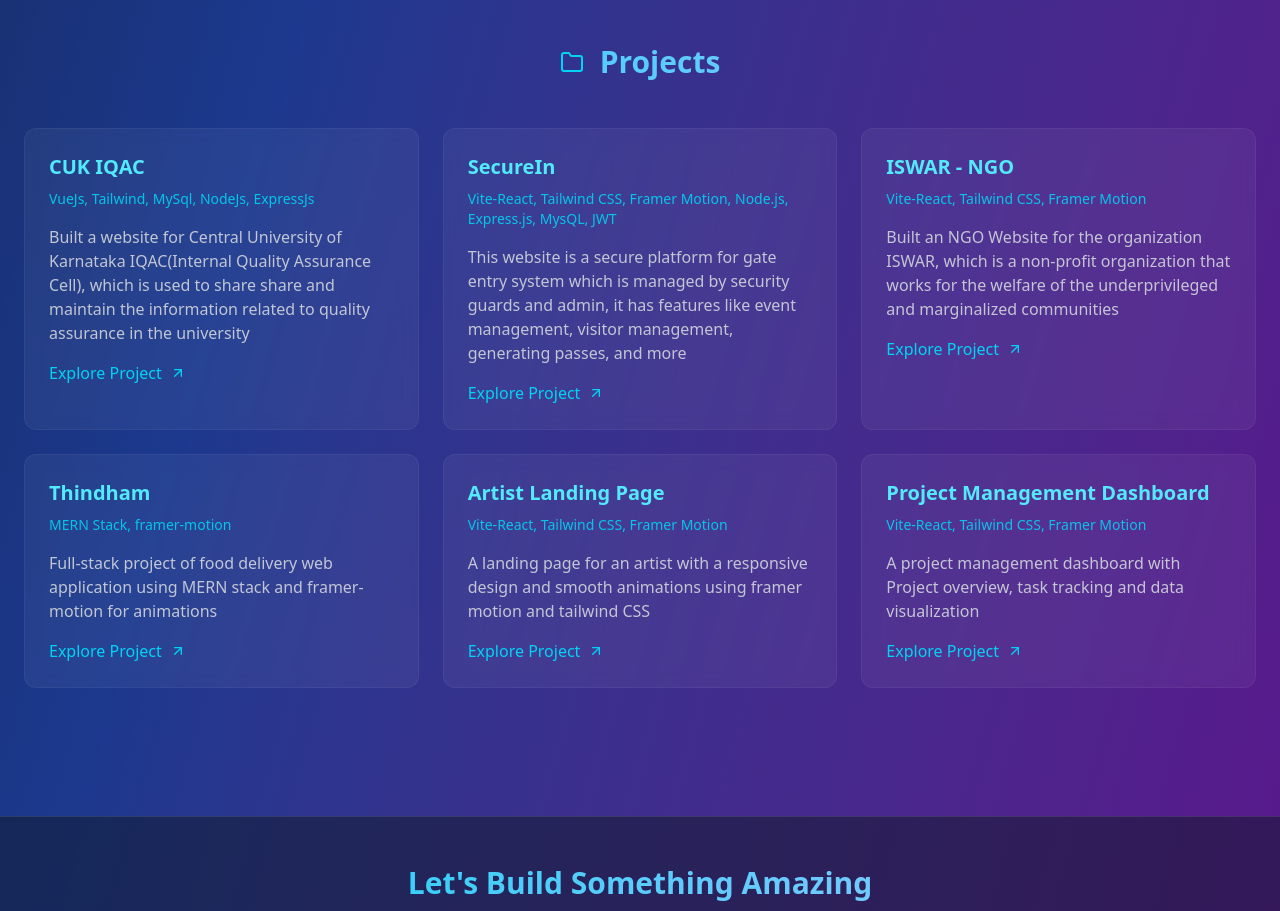
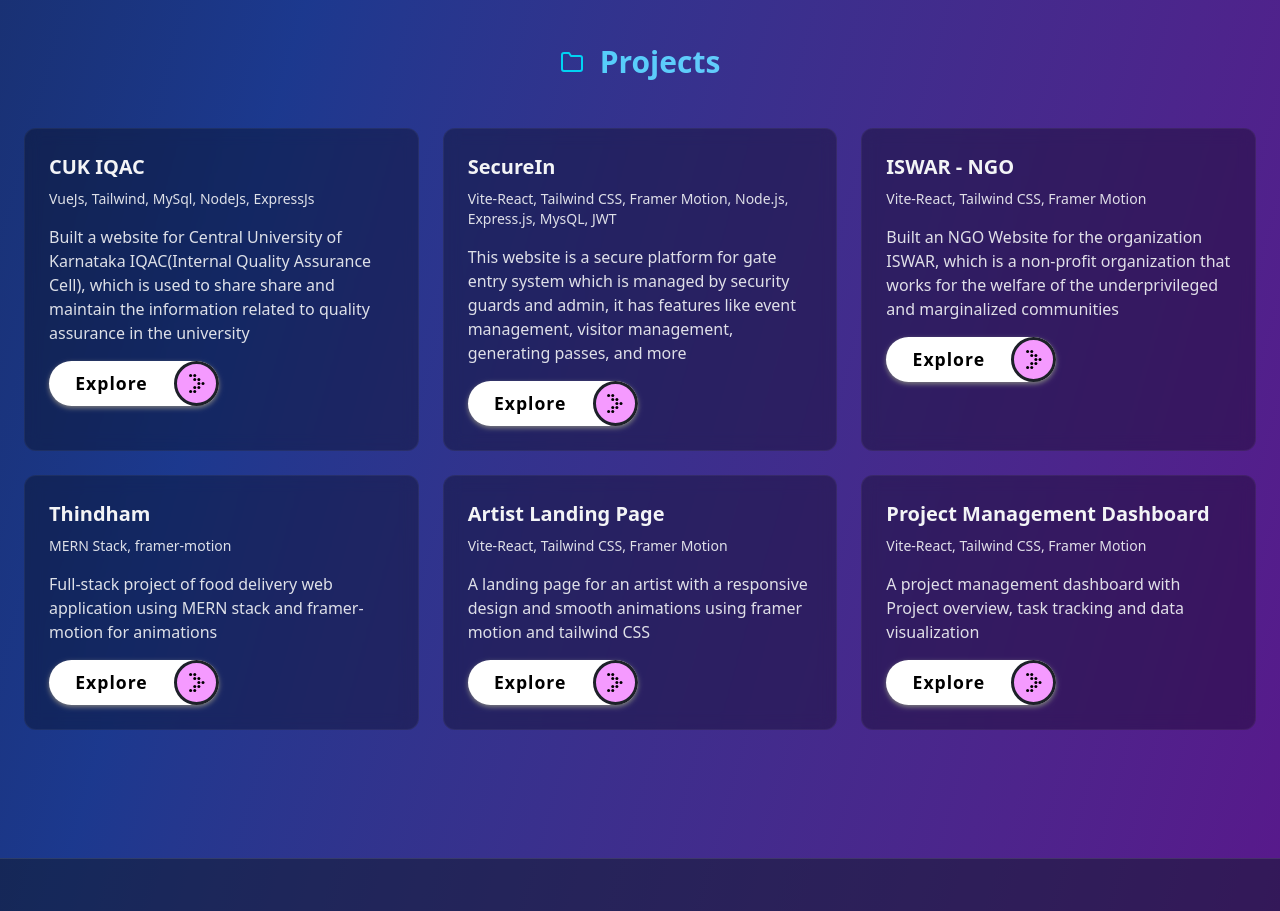
Before and after one commit to surajbi2/my-portfolio, a React (Vite) app: page / in a window 1280 px wide. Shown: the part 3520-4431 px from the top of the page. Built offline with nearby package versions, Linux system fonts and the light colour scheme.

Commit message:
added button component

```diff
--- a/src/App.jsx
+++ b/src/App.jsx
@@ -12,6 +12,7 @@ import {
   SiGit, SiHtml5, SiCss3, SiBootstrap, SiExpress, SiGithub, SiStreamlit, SiPostman, SiSelenium
 } from 'react-icons/si';
 import { educationData, skillCategories, internships, projects } from './data';
+import Button from './components/Button';
 
 const App = () => {
   return (
@@ -343,11 +344,11 @@ const ProjectGallery = () => (
         initial={{ scale: 0.9, opacity: 0 }}
         whileInView={{ scale: 1, opacity: 1 }}
         viewport={{ once: true }}
-        className="p-6 bg-white/5 rounded-xl border border-white/5 hover:border-cyan-400/20 transition-all backdrop-blur-sm"
+        className="p-6 bg-black/30 rounded-xl border border-white/5 hover:border-cyan-400/20 transition-all backdrop-blur-sm"
       >
-        <h3 className="text-xl font-bold text-cyan-300">{project.title}</h3>
-        <p className="text-sm text-cyan-400/90 mt-2">{project.tech}</p>
-        <p className="mt-4 text-gray-300/90">{project.description}</p>
+        <h3 className="text-xl font-bold text-gray-100">{project.title}</h3>
+        <p className="text-sm text-gray-100/90 mt-2">{project.tech}</p>
+        <p className="mt-4 text-gray-100/90">{project.description}</p>
         {project.link && (
           <motion.a
             href={project.link}
@@ -355,8 +356,7 @@ const ProjectGallery = () => (
             whileHover={{ x: 5 }}
             className=" mt-4 text-cyan-400 hover:text-cyan-300 flex items-center gap-2 group"
           >
-            <span>Explore Project</span>
-            <FiArrowUpRight className="transition-transform group-hover:translate-x-1 group-hover:-translate-y-1" />
+            <Button/>
           </motion.a>
         )}
       </motion.div>
--- /dev/null
+++ b/src/components/Button.jsx
@@ -0,0 +1,80 @@
+import React from 'react';
+import styled from 'styled-components';
+
+const Button = () => {
+  return (
+    <StyledWrapper>
+      <button className="Btn-Container">
+        <span className="text">Explore</span>
+        <span className="icon-Container">
+          <svg width={16} height={19} viewBox="0 0 16 19" fill="nones" xmlns="http://www.w3.org/2000/svg">
+            <circle cx="1.61321" cy="1.61321" r="1.5" fill="black" />
+            <circle cx="5.73583" cy="1.61321" r="1.5" fill="black" />
+            <circle cx="5.73583" cy="5.5566" r="1.5" fill="black" />
+            <circle cx="9.85851" cy="5.5566" r="1.5" fill="black" />
+            <circle cx="9.85851" cy="9.5" r="1.5" fill="black" />
+            <circle cx="13.9811" cy="9.5" r="1.5" fill="black" />
+            <circle cx="5.73583" cy="13.4434" r="1.5" fill="black" />
+            <circle cx="9.85851" cy="13.4434" r="1.5" fill="black" />
+            <circle cx="1.61321" cy="17.3868" r="1.5" fill="black" />
+            <circle cx="5.73583" cy="17.3868" r="1.5" fill="black" />
+          </svg>
+        </span>
+      </button>
+    </StyledWrapper>
+  );
+}
+
+const StyledWrapper = styled.div`
+  .Btn-Container {
+    display: flex;
+    width: 170px;
+    height: fit-content;
+    background-color: #fff;
+    border-radius: 40px;
+    box-shadow: 0px 2px 5px gray;
+    justify-content: space-between;
+    align-items: center;
+    border: none;
+    cursor: pointer;
+  }
+  .icon-Container {
+    width: 45px;
+    height: 45px;
+    background-color: #f59aff;
+    display: flex;
+    align-items: center;
+    justify-content: center;
+    border-radius: 50%;
+    border: 3px solid #1d2129;
+  }
+  .text {
+    width: calc(170px - 45px);
+    height: 100%;
+    display: flex;
+    align-items: center;
+    justify-content: center;
+    color: black;
+    font-size: 1.1em;
+    font-weight: bold;
+    letter-spacing: 1px;
+  }
+  .icon-Container svg {
+    transition-duration: 1.5s;
+  }
+  .Btn-Container:hover .icon-Container svg {
+    transition-duration: 1.5s;
+    animation: arrow 1s linear infinite;
+  }
+  @keyframes arrow {
+    0% {
+      opacity: 0;
+      margin-left: 0px;
+    }
+    100% {
+      opacity: 1;
+      margin-left: 10px;
+    }
+  }`;
+
+export default Button;
```
